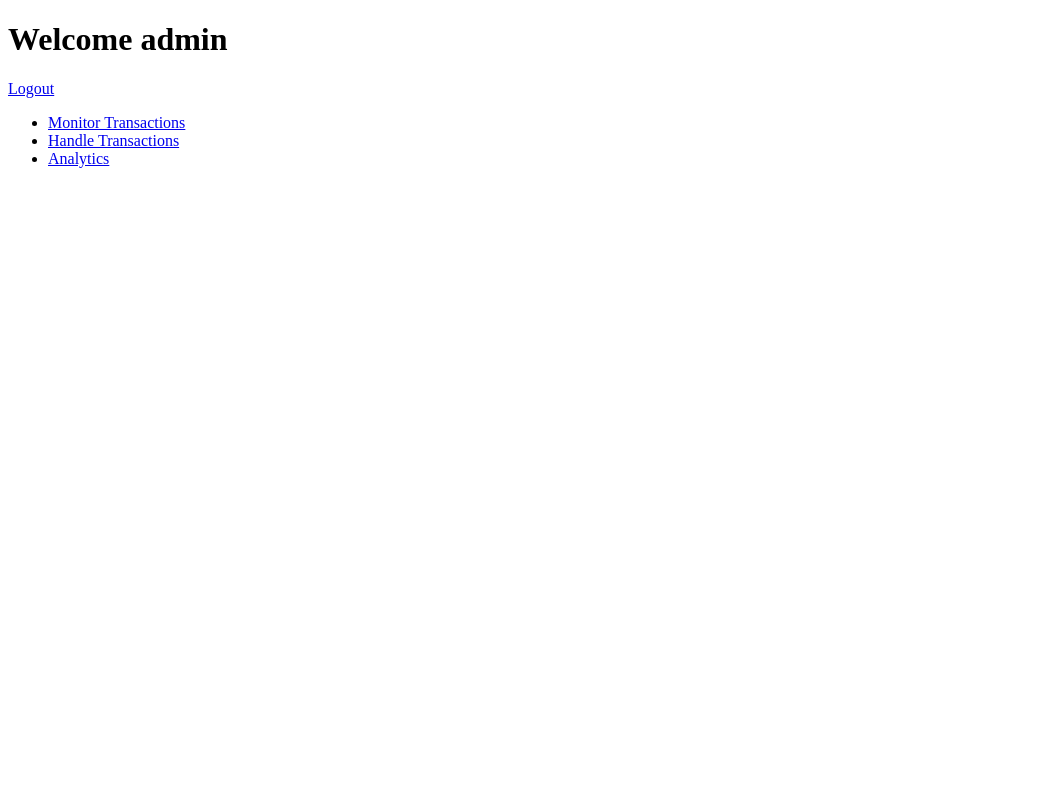
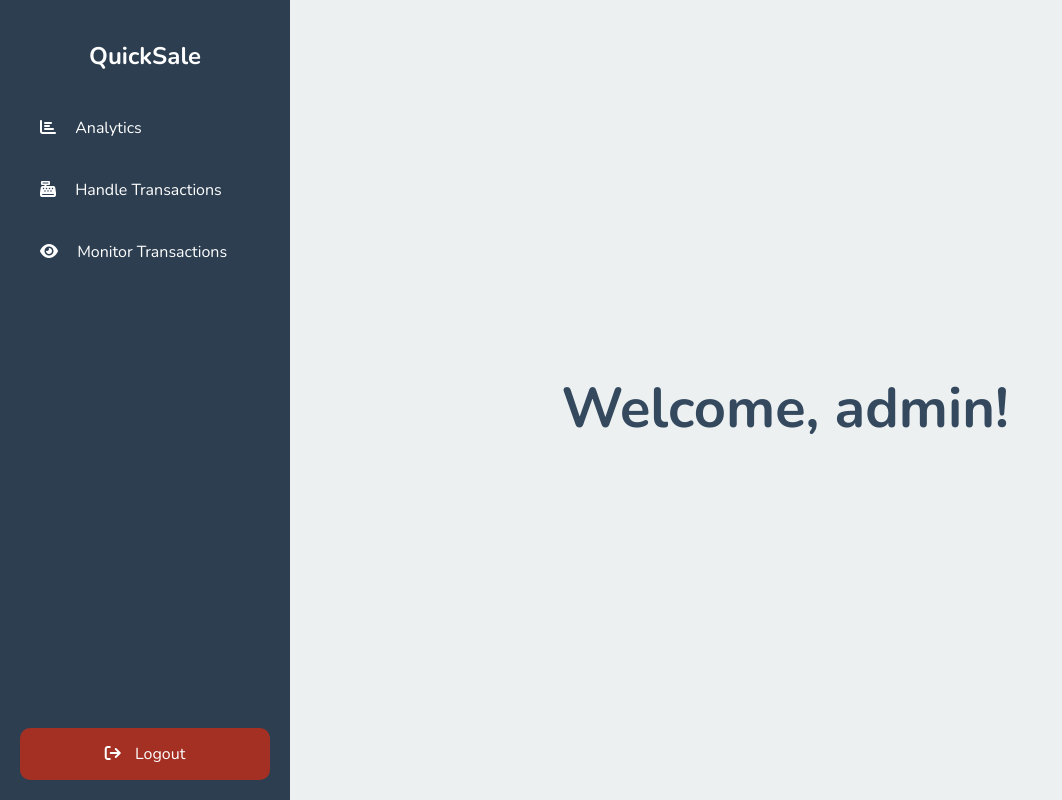
Before and after one commit to Miltonus11/POS-System, a PHP site: page /POS-System/frontend/views/manager/manager-dashboard.php in a window 1280 px wide. Shown: the whole page, without its empty margins (0-1062 px from the left). Run offline with PHP 8.4, Linux system fonts and the light colour scheme; a user stored in the database is signed in.

Commit message:
Sidebar Navigation for Manager dashboard and it's components

```diff
--- /dev/null
+++ b/frontend/assets/css/manager-dashboard.css
@@ -0,0 +1,86 @@
+body {
+    font-family: 'Nunito', sans-serif;
+    margin: 0;
+    background-color: #ecf0f1;
+    color: #34495e;
+}
+
+.dashboard-container {
+    display: flex;
+    height: 100vh;
+}
+
+.sidebar {
+    width: 250px;
+    background-color: #2c3e50;
+    color: white;
+    padding: 20px;
+    display: flex;
+    flex-direction: column;
+}
+
+.sidebar h2 {
+    text-align: center;
+    margin-bottom: 30px;
+    font-weight: 700;
+}
+
+.sidebar nav a {
+    display: block;
+    color: white;
+    text-decoration: none;
+    padding: 15px 20px;
+    margin-bottom: 10px;
+    border-radius: 10px;
+    transition: background-color 0.3s;
+}
+
+.sidebar nav a:hover,
+.sidebar nav a.active {
+    background-color: #587da1;
+}
+
+.sidebar nav a i {
+    margin-right: 15px;
+
+}
+
+.logout-link {
+    display: block;
+    text-decoration: none;
+    color: white;
+    padding: 15px 20px;
+    margin-top: auto;
+    border-radius: 10px;
+    background-color: #a33023;
+    text-align: center;
+    transition: background-color 0.3s;
+}
+
+.logout-link:hover {
+    background-color: #c0392b;
+}
+
+.logout-link i {
+    margin-right: 10px;
+}
+
+.main-content {
+    flex-grow: 1;
+    padding: 40px;
+    display: flex;
+    flex-direction: column;
+    justify-content: center;
+    align-items: center;
+    text-align: center;
+}
+
+.main-content h1 {
+    font-size: 3.5em;
+    margin-bottom: 20px;
+}
+
+.main-content p {
+    font-size: 1.5em;
+    color: #7f8c8d;
+}
--- a/frontend/views/manager/manager-dashboard.php
+++ b/frontend/views/manager/manager-dashboard.php
@@ -5,7 +5,7 @@ if(!isset($_SESSION['logged_in'])){
     header("Location: ../../../index.php");
     exit();
 }
-// only managers allowed
+// only manager may access
 if(!isset($_SESSION['role']) || $_SESSION['role'] !== 'manager'){
     header("Location: ../../../index.php");
     exit();
@@ -15,18 +15,26 @@ if(!isset($_SESSION['role']) || $_SESSION['role'] !== 'manager'){
 <!DOCTYPE html>
 <html>
 <head>
-    <title>Dashboard</title>
+    <title>Manager Dashboard</title>
+    <link rel="stylesheet" href="../../assets/css/manager-dashboard.css">
+    <link rel="stylesheet" href="https://cdnjs.cloudflare.com/ajax/libs/font-awesome/6.0.0-beta3/css/all.min.css">
+    <link href="https://fonts.googleapis.com/css2?family=Nunito:wght@400;700&display=swap" rel="stylesheet">
 </head>
 <body>
-    <h1>Welcome <?php echo $_SESSION['username']; ?></h1>
-    <a href="#" id="logoutLink">Logout</a>
-
-    <ul>
-        <li><a href="monitorTransactions.php">Monitor Transactions</a></li>
-        <li><a href="handleTransactions.php">Handle Transactions</a></li>
-        <li><a href="analytics.php">Analytics</a></li>
-    </ul>
-
-<script src="../../assets/js/logout.js"></script>
+    <div class="dashboard-container">
+        <aside class="sidebar">
+            <h2>QuickSale</h2>
+            <nav>
+                <a href="analytics.php"><i class="fas fa-chart-bar"></i> Analytics</a>
+                <a href="handleTransactions.php"><i class="fas fa-cash-register"></i> Handle Transactions</a>
+                <a href="monitorTransactions.php"><i class="fas fa-eye"></i> Monitor Transactions</a>
+            </nav>
+            <a href="#" id="logoutLink" class="logout-link"><i class="fas fa-arrow-right-from-bracket"></i> Logout</a>
+        </aside>
+        <main class="main-content">
+            <h1>Welcome, <?php echo $_SESSION['username']; ?>!</h1>
+        </main>
+    </div>
+    <script src="../../assets/js/logout.js"></script>
 </body>
 </html>
```
Also changed, not shown: frontend/views/manager/analytics.php (+33 -3 lines), frontend/views/manager/handleTransactions.php (+33 -3 lines), frontend/views/manager/monitorTransactions.php (+33 -3 lines).
